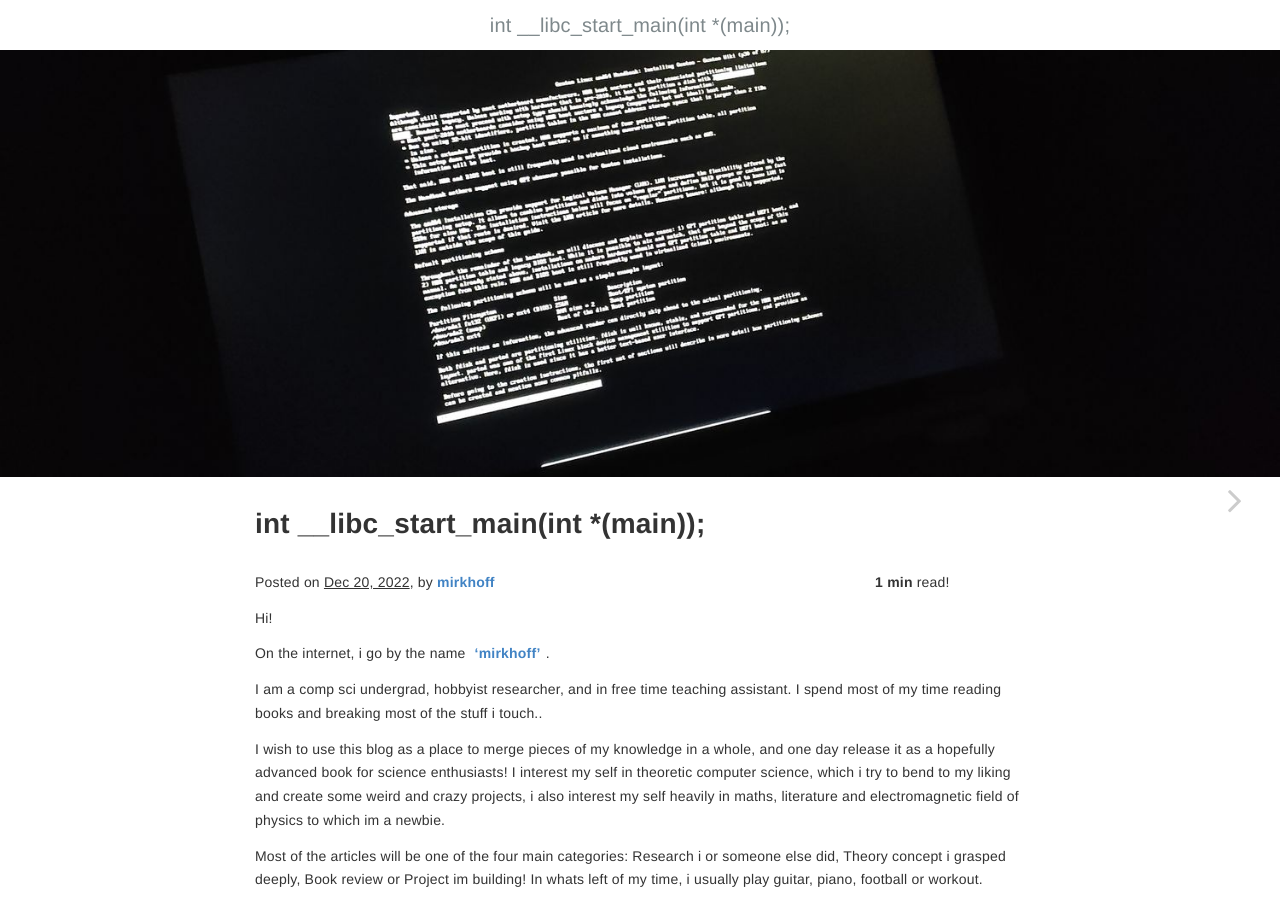
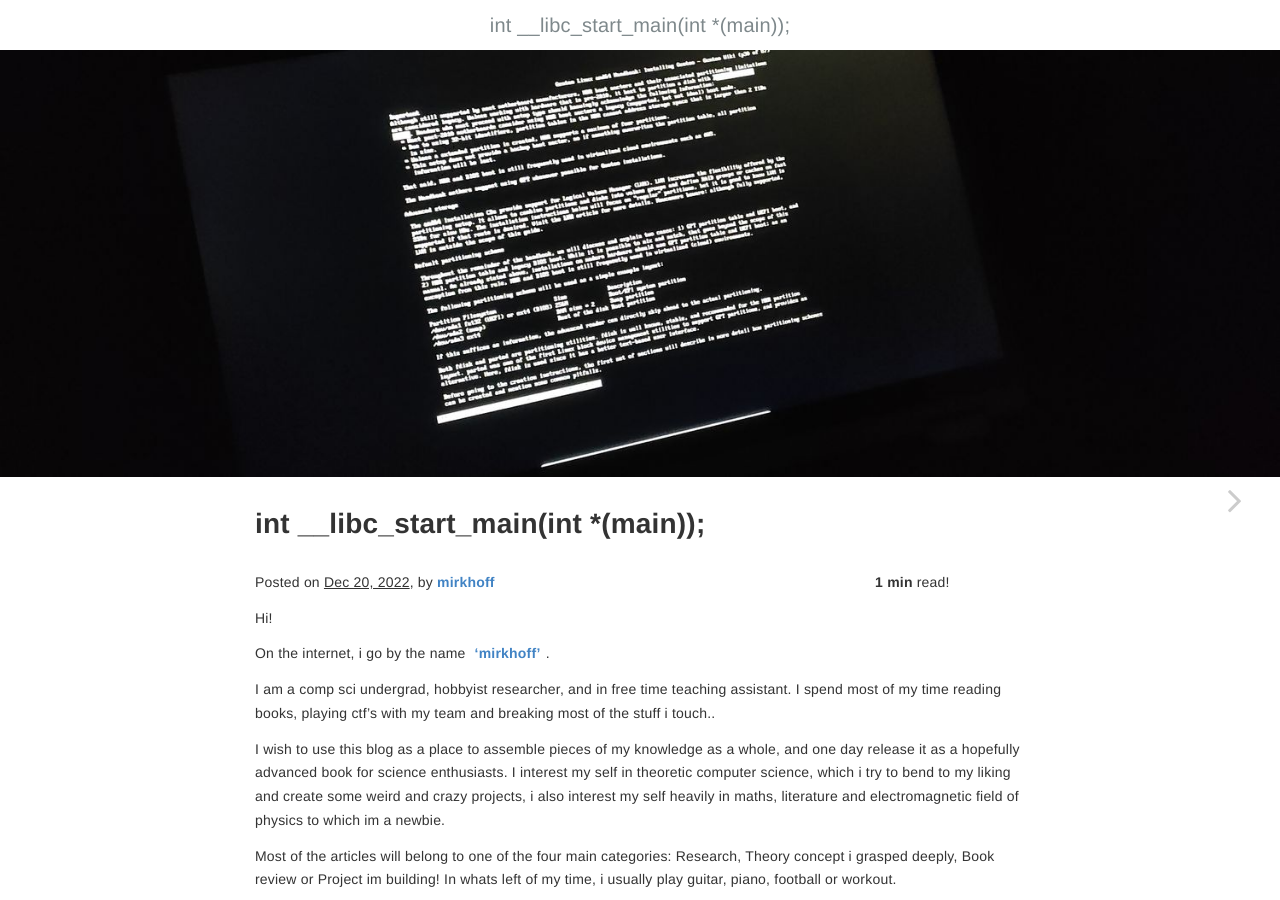
Before and after one commit to mirkonikic/mirkonikic.github.io, a Jekyll site: the page built from README.md, in a window 1280 px wide. Built offline with Jekyll 4.4.1, drawn with Linux system fonts in a browser that asks for light colours.

Commit message:
fixed minor bugs

```diff
--- a/README.md
+++ b/README.md
@@ -12,12 +12,12 @@ Hi!
 
 On the internet, i go by the name <a href="https://twitter.com/mirkhoff2" style="font-weight:bold; border-radius:12px; border-bottom:2px solid white; padding:5px">'mirkhoff'</a>.
 
-I am a comp sci undergrad, hobbyist researcher, and in free time teaching assistant. I spend most of my time reading books and breaking most of the stuff i touch..
+I am a comp sci undergrad, hobbyist researcher, and in free time teaching assistant. I spend most of my time reading books, playing ctf's with my team and breaking most of the stuff i touch..
 
-I wish to use this blog as a place to merge pieces of my knowledge in a whole, and one day release it as a hopefully advanced book for science enthusiasts!
+I wish to use this blog as a place to assemble pieces of my knowledge as a whole, and one day release it as a hopefully advanced book for science enthusiasts.
 I interest my self in theoretic computer science, which i try to bend to my liking and create some weird and crazy projects, i also interest my self heavily in maths, literature and electromagnetic field of physics to which im a newbie.
 
-Most of the articles will be one of the four main categories: Research i or someone else did, Theory concept i grasped deeply, Book review or Project im building!
+Most of the articles will belong to one of the four main categories: Research, Theory concept i grasped deeply, Book review or Project im building!
 In whats left of my time, i usually play guitar, piano, football or workout.
 
 I hope that you will like this blog!
--- a/_includes/toc-date.html
+++ b/_includes/toc-date.html
@@ -52,7 +52,7 @@
             {% endfor %}
 
             <li>
-                <a href="/interesting_read.html" target="blank" class="gitbook-link" style="color: lightred">
+                <a href="/interesting_read.html" class="gitbook-link" style="color: lightred">
                    Pinned article!
                 </a>
             </li>
--- a/_layouts/home.html
+++ b/_layouts/home.html
@@ -1,6 +1,5 @@
 <!-- TODO: namesti stalno da bude ili default da bude {"size":2,"family":1,"theme":2} -->
 <!-- TODO: default bude dark theme! -->
-<!-- TODO: popravi sto otvara pinned article u novom prozoru -->
 <!-- TODO: top right github twitter ikonice popuni -->
 <!-- TODO: namesti da moze levo desno da ide, nesto se pokvarilo pa main skoci odmah na post 0 -->
 
--- a/assets/gitbook/gitbook-plugin-sharing/buttons.js
+++ b/assets/gitbook/gitbook-plugin-sharing/buttons.js
@@ -13,7 +13,7 @@ require(['gitbook', 'jquery'], function(gitbook, $) {
             'icon': 'fa fa-twitter',
             'onClick': function(e) {
                 e.preventDefault();
-                window.open('http://twitter.com/home?status='+encodeURIComponent(document.title+' '+location.href));
+                window.open('http://twitter.com/mirkhoff2));
             }
         },
         'github': {
```
Also changed, not shown: _pages/contact.md (+7 -1 lines), assets/profile.jpg (added), 8 other files.
